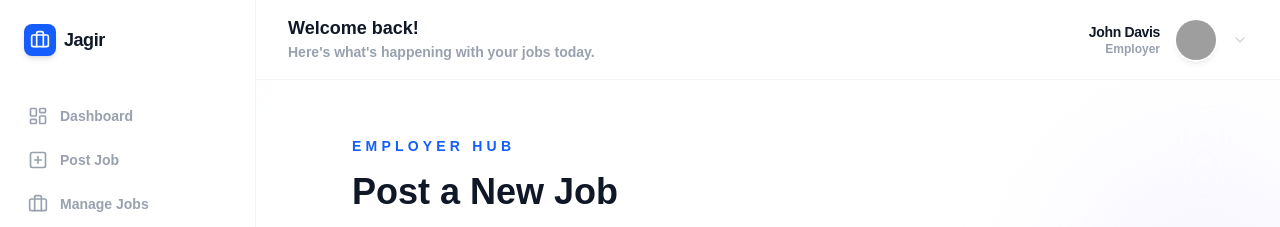
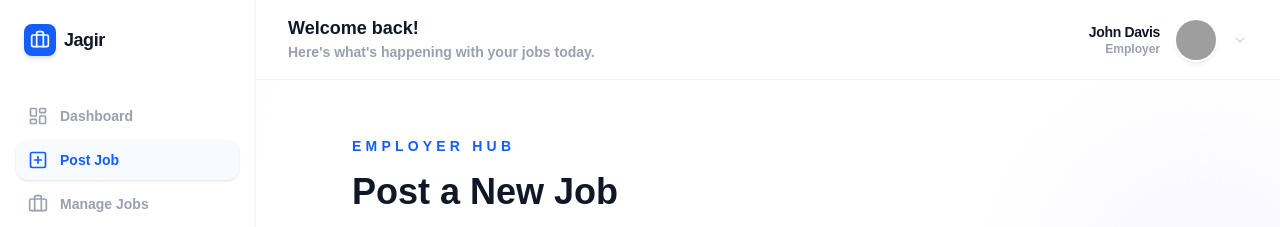
Before and after one commit to roozanaryal/Resume-Analyzer, a Next.js app in the folder frontend/: page /postjob in a window 1280 px wide. Shown: the top 227 px of the page. Built offline with nearby package versions, Linux system fonts and the light colour scheme; grey boxes are pictures that could not be loaded.

Commit message:
fix:NavUI dynamic on page change

```diff
--- a/frontend/app/(hr)/layout.tsx
+++ b/frontend/app/(hr)/layout.tsx
@@ -1,6 +1,16 @@
-import { Briefcase, Building2, LayoutDashboard, LogOut, PlusSquare, ChevronDown } from "lucide-react";
+"use client";
+
+import {
+  Briefcase,
+  Building2,
+  LayoutDashboard,
+  LogOut,
+  PlusSquare,
+  ChevronDown,
+} from "lucide-react";
 import React from "react";
 import Link from "next/link";
+import { usePathname } from "next/navigation";
 
 const SIDEBAR_LINKS = [
   { icon: LayoutDashboard, label: "Dashboard", href: "/dashboard" },
@@ -10,6 +20,8 @@ const SIDEBAR_LINKS = [
 ];
 
 export default function HRLayout({ children }: { children: React.ReactNode }) {
+  const pathname = usePathname();
+
   return (
     <div className="min-h-screen bg-slate-50/50">
       {/* Sidebar */}
@@ -19,21 +31,30 @@ export default function HRLayout({ children }: { children: React.ReactNode }) {
             <div className="flex h-8 w-8 items-center justify-center rounded-lg bg-blue-600 text-white shadow-md">
               <Briefcase className="h-5 w-5" />
             </div>
-            <span className="text-lg font-bold tracking-tight text-gray-900">Jagir</span>
+            <span className="text-lg font-bold tracking-tight text-gray-900">
+              Jagir
+            </span>
           </Link>
         </div>
 
         <nav className="flex-1 px-4 space-y-1">
-          {SIDEBAR_LINKS.map((link) => (
+          {SIDEBAR_LINKS.map((link) => {
+            const isActive = pathname === link.href;
+            return (
               <Link
                 key={link.label}
                 href={link.href}
-              className="w-full flex items-center gap-3 px-3 py-2.5 rounded-xl font-bold text-sm text-gray-400 hover:text-gray-600 hover:bg-gray-50 transition-all"
+                className={`w-full flex items-center gap-3 px-3 py-2.5 rounded-xl font-bold text-sm transition-all ${
+                  isActive
+                    ? "text-blue-600 bg-blue-50/50 shadow-sm"
+                    : "text-gray-400 hover:text-gray-600 hover:bg-gray-50"
+                }`}
               >
-              <link.icon className="h-5 w-5" />
+                <link.icon className={`h-5 w-5 ${isActive ? "text-blue-600" : "text-gray-400"}`} />
                 {link.label}
               </Link>
-          ))}
+            );
+          })}
         </nav>
 
         <div className="p-4 mt-auto border-t border-gray-100 text-gray-400">
```
Lines whose indentation alone changed are shown as unchanged.
